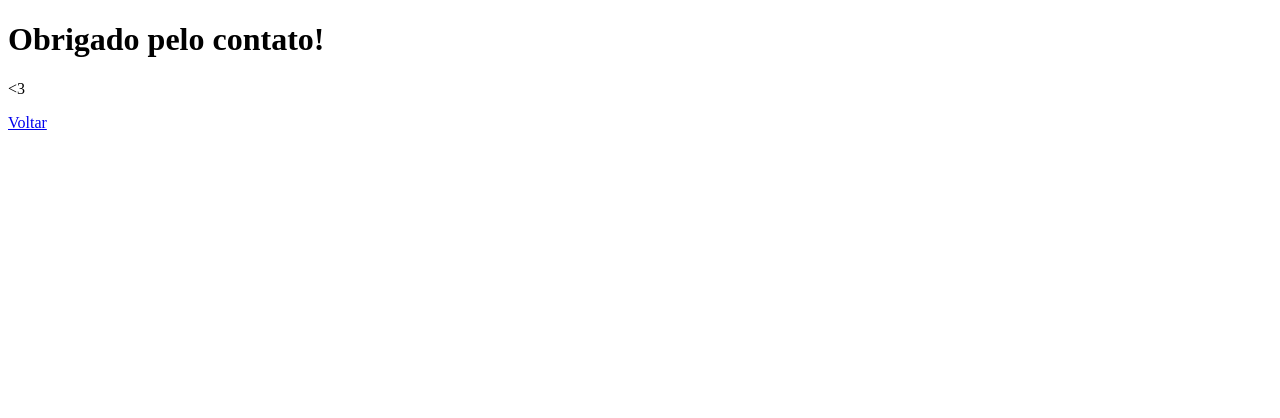
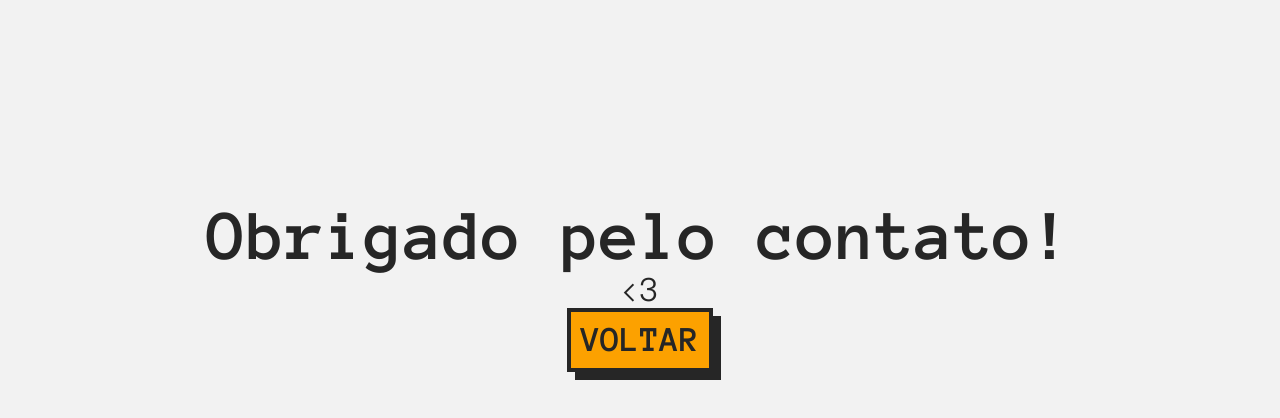
Before and after one commit to Erycky/Erycky-Front-End-Dev, a plain HTML site: page obrigado.html in a window 1280 px wide. Drawn offline with Linux system fonts and the light colour scheme; files that its build step writes are made by us from their sources; the site is published under a folder, as on GitHub Pages, so addresses that start at the root find nothing.

Commit message:
Add files via upload

```diff
--- a/obrigado.html
+++ b/obrigado.html
@@ -4,7 +4,7 @@
     <meta charset="UTF-8">
     <meta http-equiv="X-UA-Compatible" content="IE=edge">
     <meta name="viewport" content="width=device-width, initial-scale=1.0">
-    <link rel="stylesheet" href="/style/style.css">
+    <link rel="stylesheet" href="style.css">
     <title>Obrigado!</title>
 </head>
 <body>
```
Also changed, not shown: index.html (+1 -2 lines).
